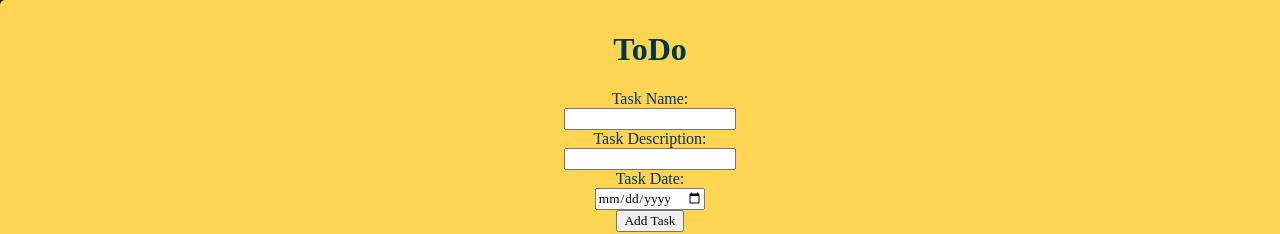
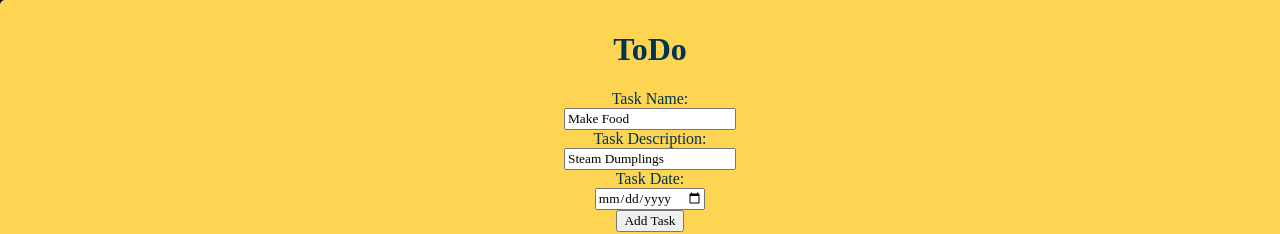
Before and after one commit to luckysaintmolotov/web_dev_portfolio, a plain HTML site: page todo/index.html in a window 1280 px wide. Shown: the top 234 px of the page. Drawn offline with Linux system fonts and the light colour scheme; a web font is replaced by a local one.

Commit message:
feat: add placeholder values for input boxes

```diff
--- a/todo/index.html
+++ b/todo/index.html
@@ -18,10 +18,10 @@
             <div class="container" id="form-container">
                 <form>
                     <label for="task-name">Task Name:</label>
-                    <input type="text" id="task-name" name="task-name">
+                    <input type="text" id="task-name" name="task-name" value="Make Food">
                     <br>
                     <label for="task-description">Task Description:</label>
-                    <input type="text" id="task-description" name="task-description">
+                    <input type="text" id="task-description" name="task-description" value="Steam Dumplings">
                     <br>
                     <label for="task-date">Task Date:</label>
                     <br>
```
